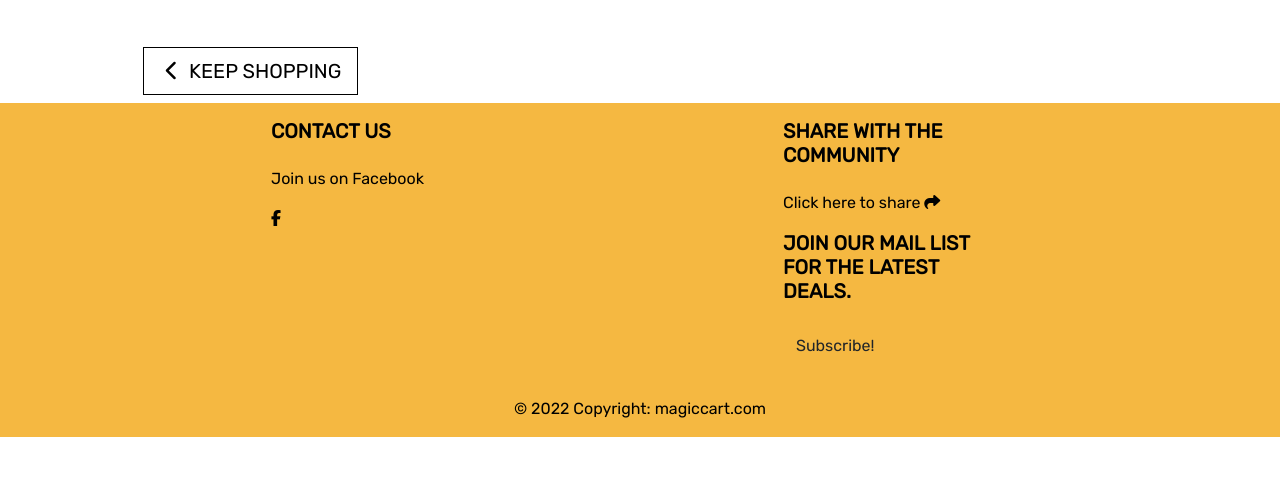
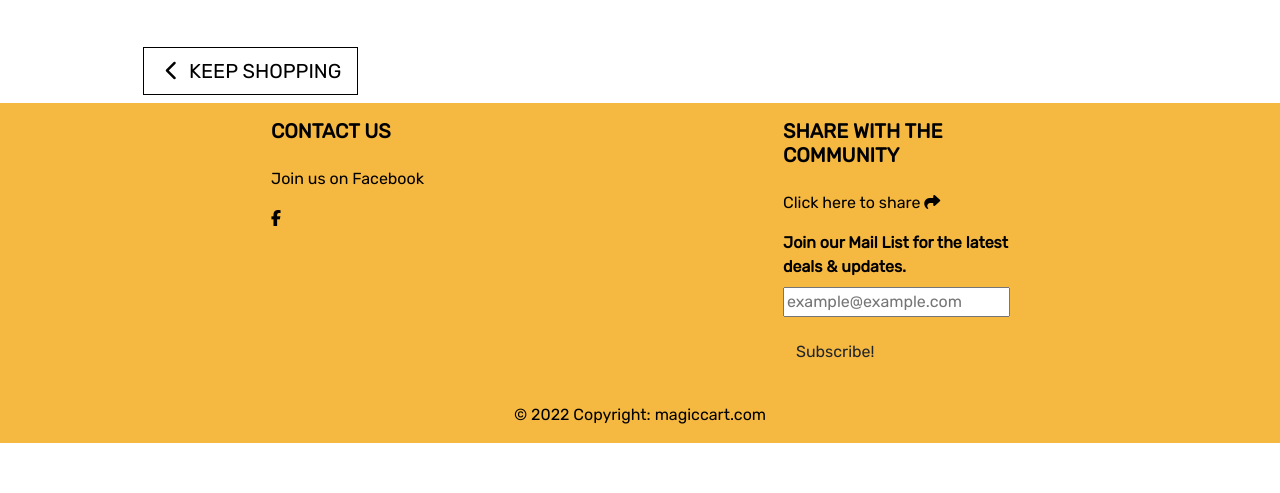
Before and after one commit to GitMulC/magiccart, a Django app: page /bag/ in a window 1280 px wide. Shown: the part 307-800 px from the top of the page. Run offline with Django 3.2, Linux system fonts and the light colour scheme; parts of the project's set-up code (start-up, migrations or seed data) failed here and were passed over; some libraries are stand-ins or nearby versions; some web fonts are replaced.

Commit message:
Fix email input field on template, add invalid data handler for maillist view

```diff
--- a/maillist/views.py
+++ b/maillist/views.py
@@ -21,3 +21,6 @@ def add_subscriber(request):
             instance.save()
             messages.success(request, f'{instance.email} has been added to our mail list!')
             return HttpResponseRedirect(request.META.get('HTTP_REFERER'))
+
+    else:
+        messages.error(request, f'Error, invalid entry!')
--- a/templates/base.html
+++ b/templates/base.html
@@ -231,15 +231,14 @@
           </li>
         </ul>
 
-        <h5 class="font-weight-bold text-uppercase mt-3 mb-4">Join our Mail List for the latest deals.</h5>
-
         <ul class="list-unstyled">
           <li>
+            <label for="email"><strong>Join our Mail List for the latest deals & updates.</strong></label>
             <form method="POST" action="{% url 'maillist' %}" id="maillist-form" enctype="multipart/form-data">
               {% csrf_token %}
-              {{ maillist_form | crispy }}
+              <input id="email" name="email" type="email" placeholder="example@example.com"/>
               <div class="mt-3">
-                <button class="btn btn-main hvr-black-pulse" type="submit">Subscribe!</button>
+                <button class="btn btn-main" type="submit">Subscribe!</button>
               </div>
             </form>
           </li>
```
